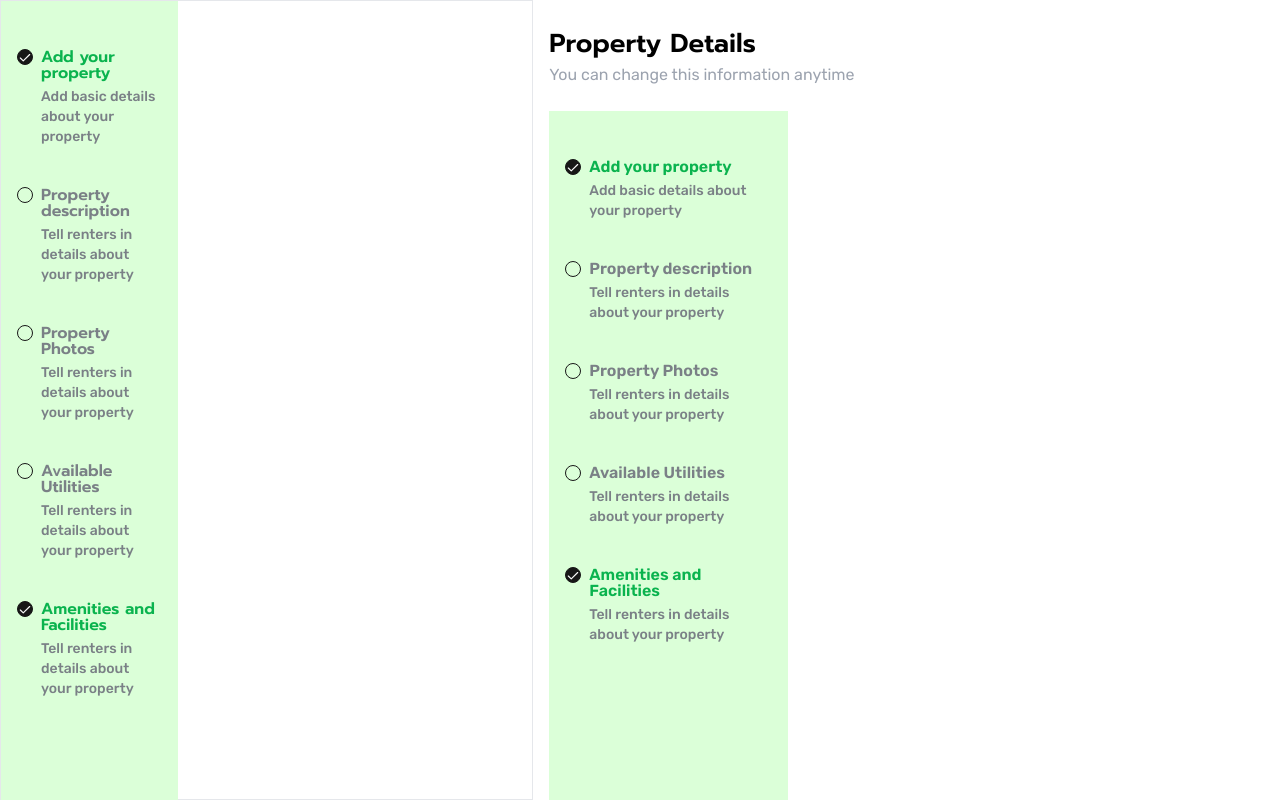
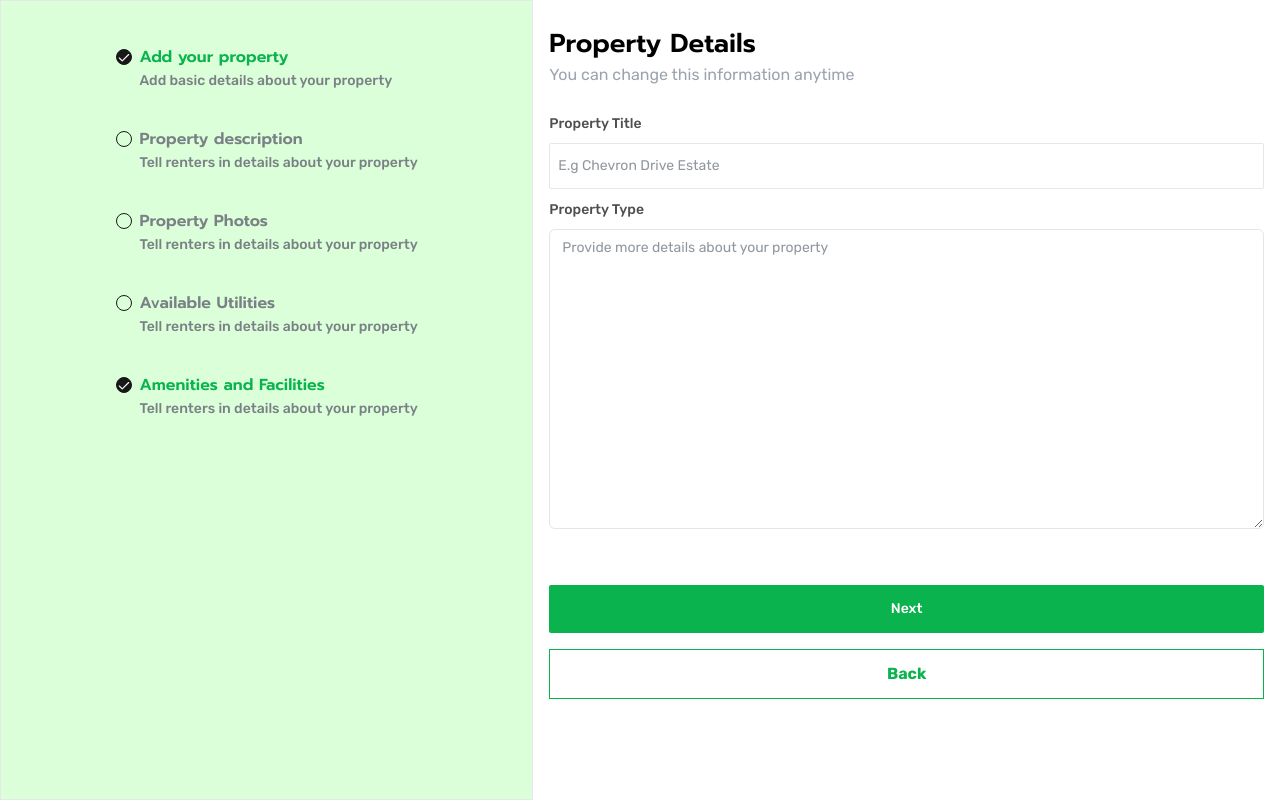
Before and after one commit to bakemonostan/naija-verify, a Next.js app: page /dashboard/properties/details in a window 1280 px wide. Shown: the top 800 px of the page. Built offline with nearby package versions, Linux system fonts and the light colour scheme.

Commit message:
update properties routes

```diff
--- a/src/app/dashboard/properties/page.tsx
+++ b/src/app/dashboard/(properties)/properties/page.tsx
@@ -3,21 +3,21 @@ import Image from 'next/image';
 export default function Properties() {
     return (
         <div className="flex flex-col justify-end lg:w-[100rem] lg:min-w-full mx-auto">
-            <div className='py-6 self-center lg:self-start'>
+            <div className='self-center py-6 lg:self-start'>
                 <h2 className='text-[26px] font-semibold '>Properties</h2>
                 <p className='text-gray-400'>View all the properties you have</p>
             </div>
-            <div className='flex flex-col justify-center min-w-full self-center '>
+            <div className='flex flex-col self-center justify-center min-w-full '>
                 {/* <Image
                     src="/images/missing.png" // Route of the image file
                     width={50}
                     height={50}
                     alt="Your Name"
                 /> */}
-                <img src="/images/missing.png" alt="" className='w-52 self-center lg:mt-12' />
-                <div className='text-center py-10'>
+                <img src="/images/missing.png" alt="" className='self-center w-52 lg:mt-12' />
+                <div className='py-10 text-center'>
                     <h1 className='text-xl'>No property listed</h1>
-                    <p className='text-gray-400  font-rubik'>You haven’t listed any property</p>
+                    <p className='text-gray-400 font-rubik'>You haven’t listed any property</p>
                     <div className='py-8'><button className='text-[#fff] font-bold py-5 w-64 font-rubik bg-green-600'>Add Property</button></div>
                 </div>
             </div>
--- a/src/components/Dash/property/AddDetails.tsx
+++ b/src/components/Dash/property/AddDetails.tsx
@@ -7,7 +7,7 @@ import { Button } from "@/components/ui/button"
 import { useRouter } from "next/navigation";
 import { Textarea } from "@/components/ui/textarea";
 import { Input } from "@/components/ui/input"
-import ProgressTracker from "./ProgressTracker"
+// import ProgressTracker from "./ProgressTracker"
 import {
     Form,
     FormControl,
@@ -40,7 +40,7 @@ export default function AddDetails() {
     }
     return (
         <div className='flex flex-col self-center justify-center w-full px-4 font-rubik'>
-            <ProgressTracker progress={[{ checked: true }, { checked: false }, { checked: false }, { checked: false }, { checked: true }]} />
+            {/* <ProgressTracker progress={[{ checked: true }, { checked: false }, { checked: false }, { checked: false }, { checked: true }]} /> */}
             <div>
                 <Form {...form}>
                     <form onSubmit={form.handleSubmit(onSubmit)} className="space-y-2">
--- a/src/components/Dash/property/ProgressTracker.tsx
+++ b/src/components/Dash/property/ProgressTracker.tsx
@@ -14,7 +14,7 @@ export default function ProgressTracker({ progress }: ProgressType) {
 
 
     return (
-        <div className="flex flex-col w-4/12 min-h-screen px-4 py-12 bg-primary-10">
+        <div className="flex flex-col h-full px-4 py-12 bg-primary-10">
             <div className="flex flex-col self-center space-y-10">
                 <div className="flex text-[#7A8086]">
                     <Checkbox id="terms2" checked={progress[0].checked} className="self-start mr-2 rounded-full checked:bg-primary" />
```
Also changed, not shown: src/app/dashboard/(properties)/properties/add/page.tsx (renamed from src/app/dashboard/properties/add/page.tsx), src/app/dashboard/(properties)/properties/amenities/page.tsx (renamed from src/app/dashboard/properties/amenities/page.tsx), src/app/dashboard/(properties)/properties/details/page.tsx (renamed from src/app/dashboard/properties/details/page.tsx), src/app/dashboard/(properties)/properties/photos/page.tsx (renamed from src/app/dashboard/properties/photos/page.tsx), src/app/dashboard/(properties)/properties/utilities/page.tsx (renamed from src/app/dashboard/properties/utilities/page.tsx), src/app/dashboard/list/page.tsx (renamed from src/app/dashboard/properties/list/page.tsx), src/app/dashboard/property/PropertyComp.tsx (renamed from src/app/dashboard/properties/property/PropertyComp.tsx), src/app/dashboard/property/page.tsx (renamed from src/app/dashboard/properties/property/page.tsx).
